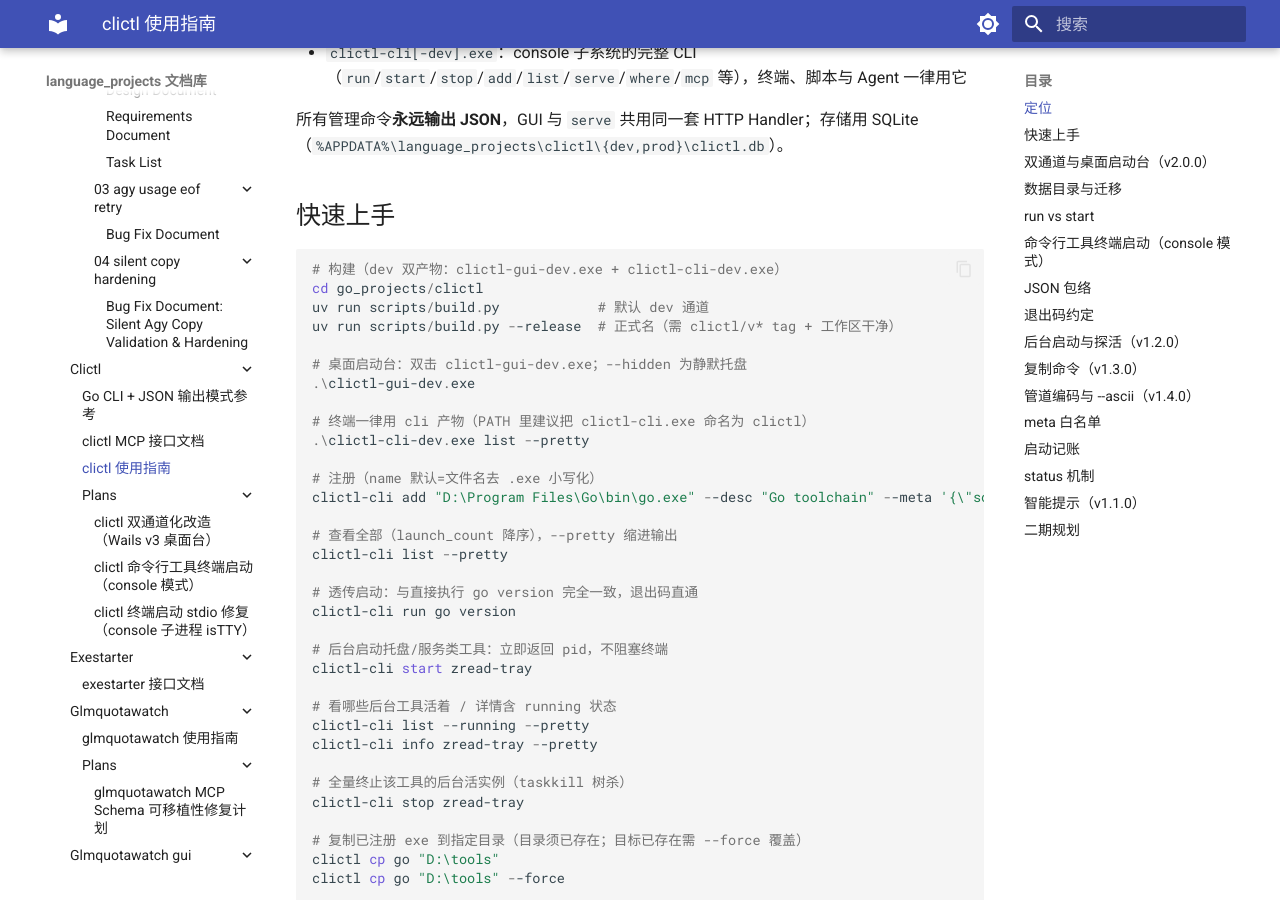
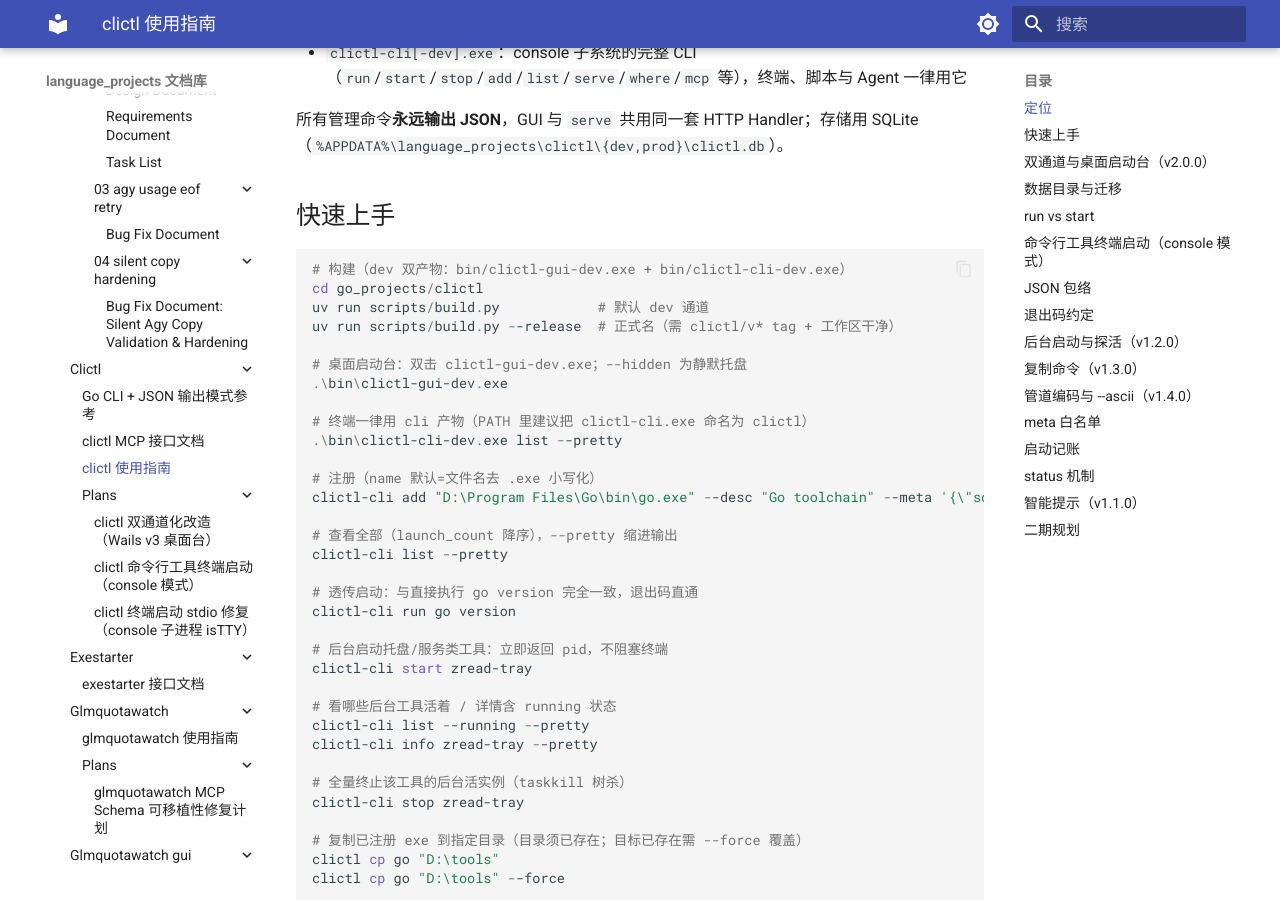
Before and after one commit to shihao-hub/td-language_projects, an MkDocs documentation site: the page built from docs/projects/go_projects/clictl/clictl 使用指南.md, in a window 1280 px wide and 900 px high, scrolled down 434 px. Built offline with MkDocs 1.6.1 and Material for MkDocs 9.7.7, drawn with Linux system fonts in a browser that asks for light colours; a script that is not in the unit is left out.

Commit message:
docs: 更新 clictl 使用指南产物路径
- 双通道产物示例统一改为 bin/ 目录

````diff
--- a/docs/projects/go_projects/clictl/clictl 使用指南.md
+++ b/docs/projects/go_projects/clictl/clictl 使用指南.md
@@ -17,16 +17,16 @@ Windows 工具注册器/启动台，双通道产物：
 ## 快速上手
 
 ```powershell
-# 构建（dev 双产物：clictl-gui-dev.exe + clictl-cli-dev.exe）
+# 构建（dev 双产物：bin/clictl-gui-dev.exe + bin/clictl-cli-dev.exe）
 cd go_projects/clictl
 uv run scripts/build.py            # 默认 dev 通道
 uv run scripts/build.py --release  # 正式名（需 clictl/v* tag + 工作区干净）
 
 # 桌面启动台：双击 clictl-gui-dev.exe；--hidden 为静默托盘
-.\clictl-gui-dev.exe
+.\bin\clictl-gui-dev.exe
 
 # 终端一律用 cli 产物（PATH 里建议把 clictl-cli.exe 命名为 clictl）
-.\clictl-cli-dev.exe list --pretty
+.\bin\clictl-cli-dev.exe list --pretty
 
 # 注册（name 默认=文件名去 .exe 小写化）
 clictl-cli add "D:\Program Files\Go\bin\go.exe" --desc "Go toolchain" --meta '{\"source\":\"go\",\"tags\":[\"dev\"]}'
````
